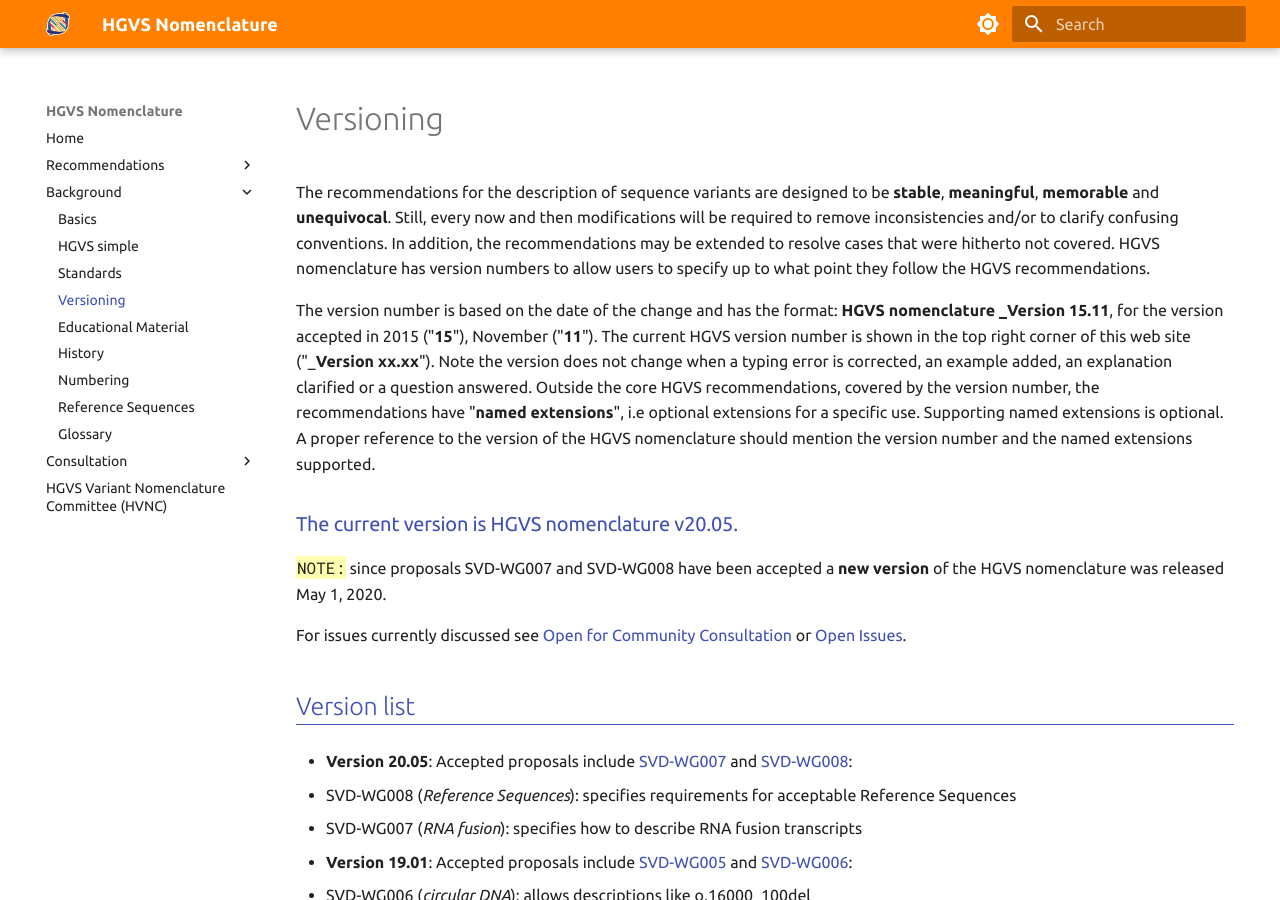
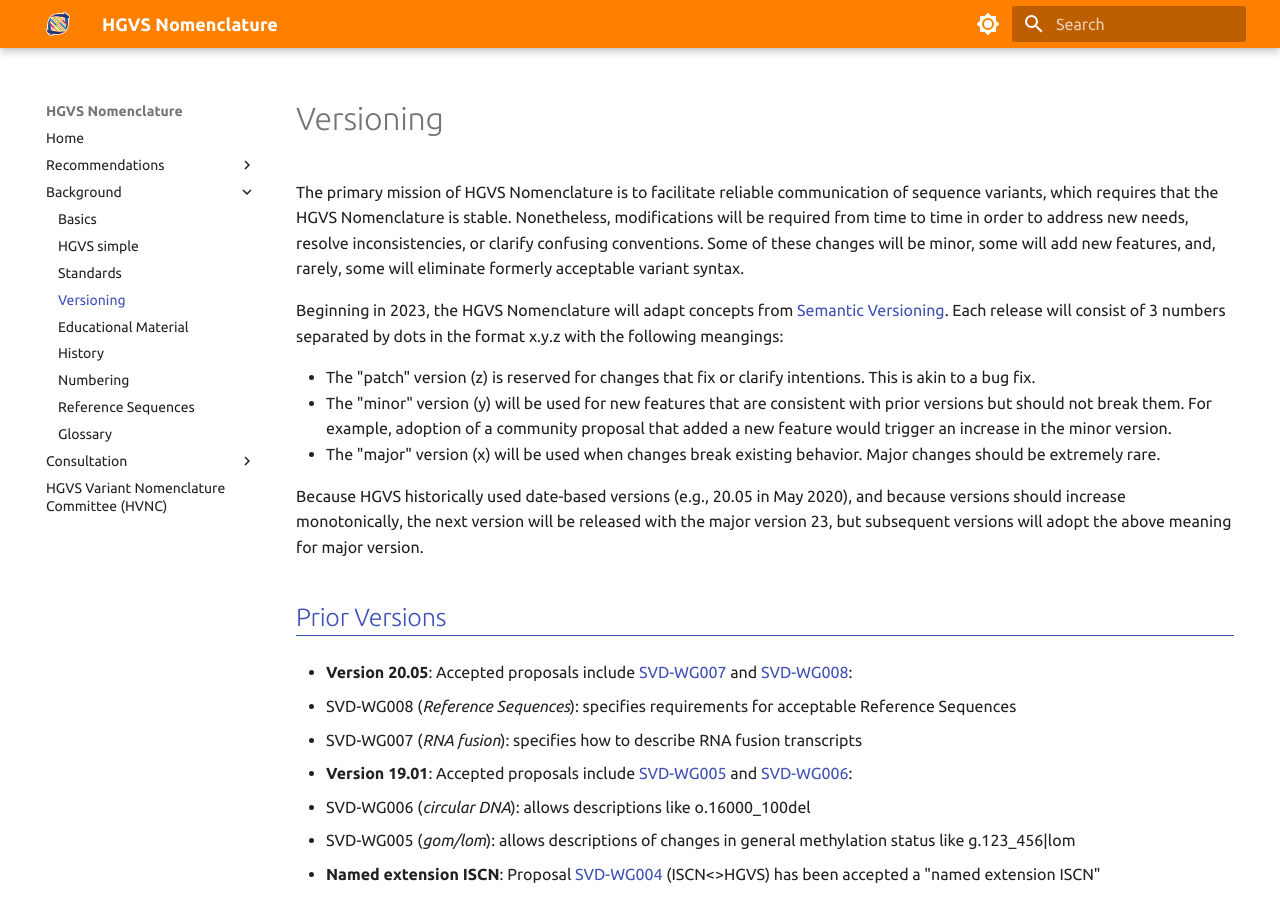
Before and after one commit to HGVSnomenclature/hgvs-nomenclature, an MkDocs documentation site: the page built from docs/background/versioning.md, in a window 1280 px wide and 900 px high. Built offline with MkDocs 1.6.1 and Material for MkDocs 9.7.7, drawn with Linux system fonts in a browser that asks for light colours.

Commit message:
updated versioning doc to describe semantic version

```diff
--- a/docs/background/versioning.md
+++ b/docs/background/versioning.md
@@ -1,16 +1,20 @@
 # Versioning
 
-The recommendations for the description of sequence variants are designed to be **stable**, **meaningful**, **memorable** and **unequivocal**. Still, every now and then modifications will be required to remove inconsistencies and/or to clarify confusing conventions. In addition, the recommendations may be extended to resolve cases that were hitherto not covered. HGVS nomenclature has version numbers to allow users to specify up to what point they follow the HGVS recommendations.
+The primary mission of HGVS Nomenclature is to facilitate reliable communication of sequence variants, which requires that the HGVS Nomenclature is stable. Nonetheless, modifications will be required from time to time in order to address new needs, resolve inconsistencies, or clarify confusing conventions.  Some of these changes will be minor, some will add new features, and, rarely, some will eliminate formerly acceptable variant syntax.
 
-The version number is based on the date of the change and has the format: **HGVS nomenclature \_Version 15.11**, for the version accepted in 2015 ("**15**"), November ("**11**"). The current HGVS version number is shown in the top right corner of this web site ("\_**Version xx.xx**"). Note the version does not change when a typing error is corrected, an example added, an explanation clarified or a question answered. Outside the core HGVS recommendations, covered by the version number, the recommendations have "**named extensions**", i.e optional extensions for a specific use. Supporting named extensions is optional. A proper reference to the version of the HGVS nomenclature should mention the version number and the named extensions supported.
+Beginning in 2023, the HGVS Nomenclature will adapt concepts from [Semantic Versioning](https://semver.org/). Each release will consist of 3 numbers separated by dots in the format x.y.z with the following meangings:
 
-### The current version is HGVS nomenclature v20.05.
+- The "patch" version (z) is reserved for changes that fix or clarify intentions. This is akin to a bug fix.
+- The "minor" version (y) will be used for new features that are consistent with prior versions but should not break them.  For example, adoption of a community proposal that added a new feature would trigger an increase in the minor version.
+- The "major" version (x) will be used when changes break existing behavior. Major changes should be extremely rare.
 
-<code class="spot1">NOTE:</code> since proposals SVD-WG007 and SVD-WG008 have been accepted a **new version** of the HGVS nomenclature was released May 1, 2020.
+Because HGVS historically used date-based versions (e.g., 20.05 in May 2020),
+and because versions should increase monotonically, the next version will be
+released with the major version 23, but subsequent versions will adopt the above
+meaning for major version.
 
-For issues currently discussed see [Open for Community Consultation](../consultation/index.md) or [Open Issues](../consultation/open-issues.md).
 
-## Version list
+## Prior Versions
 
 - **Version 20.05**: Accepted proposals include [SVD-WG007](../consultation/SVD-WG007.md) and [SVD-WG008](../consultation/SVD-WG008.md):
 
```
